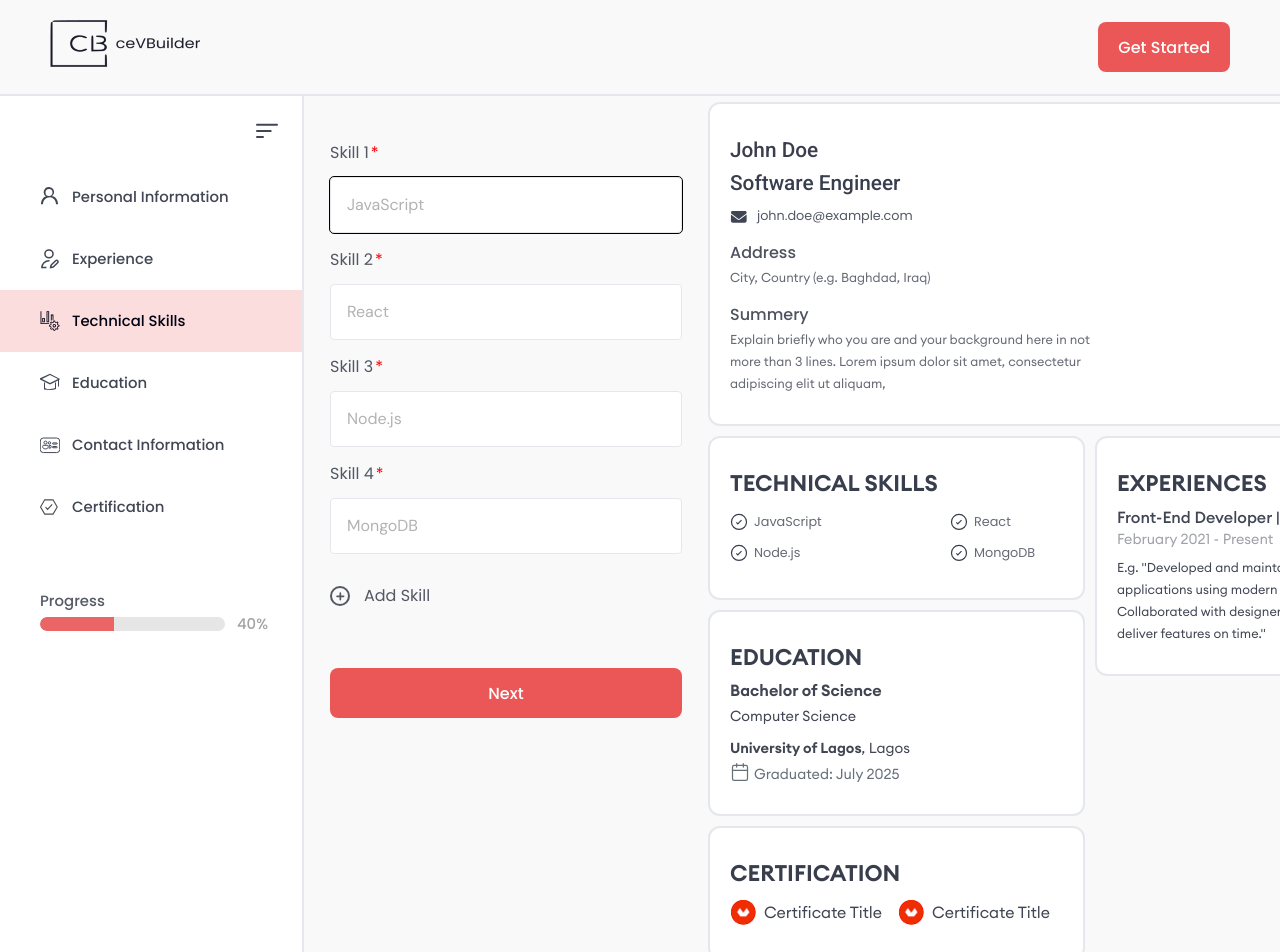
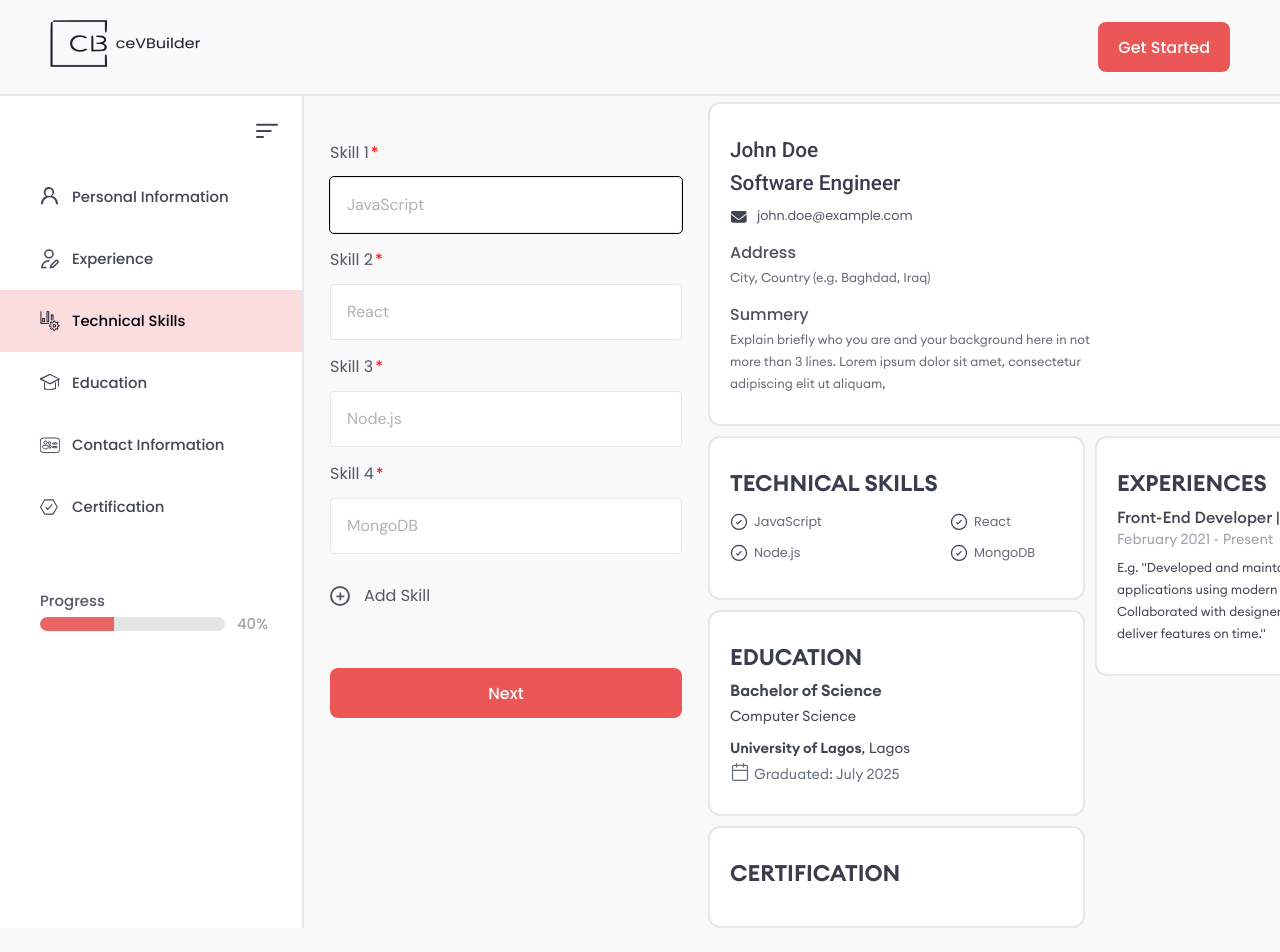
Before and after one commit to Moamal-2000/resume-builder, a Next.js app: page /builder/techSkills in a window 1280 px wide. Shown: the top 952 px of the page. After the commit the page ends 928 px from the top, so only its background shows below. Built offline with nearby package versions, Linux system fonts and the light colour scheme.

Commit message:
feat(LiveResume): replace mock certification with live updating data

```diff
--- a/src/components/BuilderPage/LiveResume/Certifications/Certifications.jsx
+++ b/src/components/BuilderPage/LiveResume/Certifications/Certifications.jsx
@@ -1,31 +1,36 @@
+"use client";
+
+import { getCertifications } from "@/functions/helper";
+import { useFormsStore } from "@/stores/forms.store/forms.store";
 import Image from "next/image";
 import s from "./Certifications.module.scss";
 
 const Certifications = () => {
+  const certificationInputs = useFormsStore((s) => s.certificationInputs);
+  const certificationsData = getCertifications(certificationInputs);
+
   return (
     <section className={s.certifications}>
       <h2>Certification</h2>
 
       <ul className={s.certificates}>
-        <li>
+        {certificationsData.map(([name, url], index) => {
+          if (name === "") return null;
+
+          return (
+            <li key={`${name}-${index}`}>
+              <a href={url} target="_blank" rel="noreferrer noopenner">
                 <Image
                   width={26}
                   height={26}
                   src="/assets/images/certificateMark.png"
                   alt="Certificate logo"
                 />
-          Certificate Title
+                {name}
+              </a>
             </li>
-
-        <li>
-          <Image
-            width={26}
-            height={26}
-            src="/assets/images/certificateMark.png"
-            alt="Certificate logo"
-          />
-          Certificate Title
-        </li>
+          );
+        })}
       </ul>
     </section>
   );
--- a/src/components/BuilderPage/LiveResume/Certifications/Certifications.module.scss
+++ b/src/components/BuilderPage/LiveResume/Certifications/Certifications.module.scss
@@ -14,7 +14,7 @@
   margin-top: 8px;
 }
 
-.certificates>li {
+.certificates>li>a {
   display: flex;
   align-items: center;
   gap: 8px;
--- a/src/functions/helper.js
+++ b/src/functions/helper.js
@@ -72,3 +72,15 @@ export function prettyMonthYear(value) {
     year: "numeric",
   });
 }
+
+export function getCertifications(inputs) {
+  const certifications = [];
+
+  for (let i = 0; i < inputs.length; i += 2) {
+    const name = inputs[i]?.value || "";
+    const url = inputs[i + 1]?.value || "";
+    certifications.push([name, url]);
+  }
+
+  return certifications;
+}
```
Lines whose indentation alone changed are shown as unchanged.
